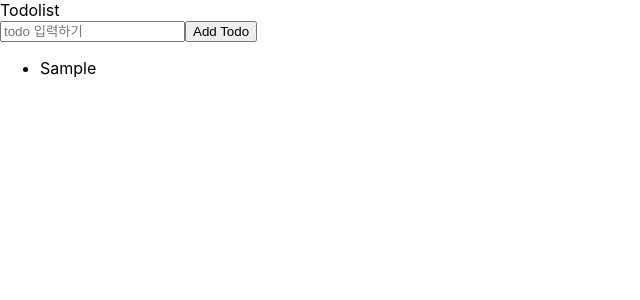
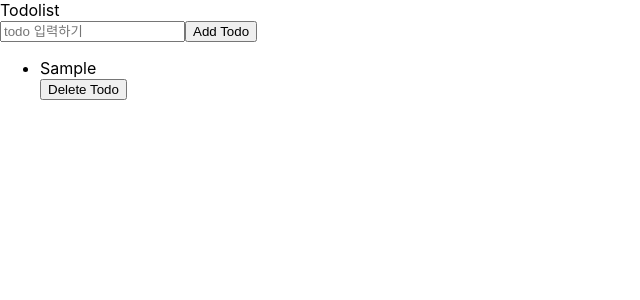
Before and after one commit to xodms0309/todolist-onboarding, a Next.js app: page / in a window 1280 px wide. Both pictures are taken after typing "Sample" into the empty fields and a click on the button "Add Todo". Shown: the top 300 px of the page, without its empty margins (0-640 px from the left). Built offline with nearby package versions, Linux system fonts and the light colour scheme.

Commit message:
:sparkles:  feat: delete todo

```diff
--- a/pages/index.tsx
+++ b/pages/index.tsx
@@ -10,7 +10,7 @@ const Home: NextPage = () => {
   const [todolist, setTodoList]=useState<ITodoItem[]>([]);
   const onHandleInputChange=(e:React.ChangeEvent<HTMLInputElement>)=>{
     setTodo(e.target.value);
-}
+  }
   const addTodo = () => {
     const item:ITodoItem={
       id:v1(),
@@ -20,6 +20,10 @@ const Home: NextPage = () => {
       setTodoList([...todolist, item])
     }
     setTodo('');
+  }
+  const deleteTodo=(id:string)=>{
+    const newTodolist=todolist.filter((todo)=>todo.id!==id);
+    setTodoList(newTodolist);
   }
   return (
   <>
@@ -36,9 +40,12 @@ const Home: NextPage = () => {
       {
         todolist.map((item)=>{
           return(
-          <li key={item.id}>
-            {item.todo}
-          </li>
+            <div key={item.id}>
+              <li>
+                {item.todo}
+              </li>
+              <button onClick={()=>deleteTodo(item.id)}>Delete Todo</button>
+            </div>
           )
         })
       }
```
